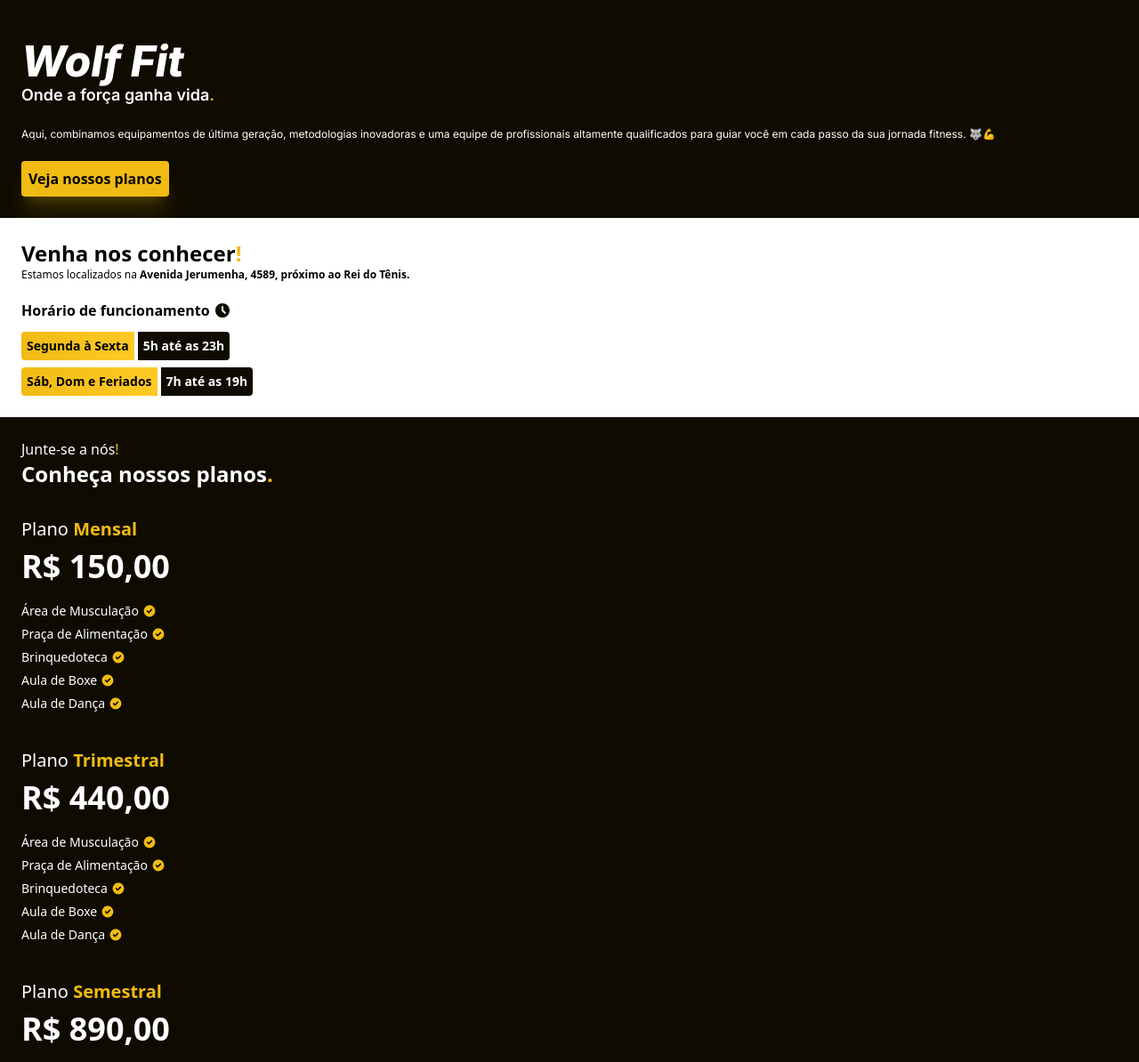
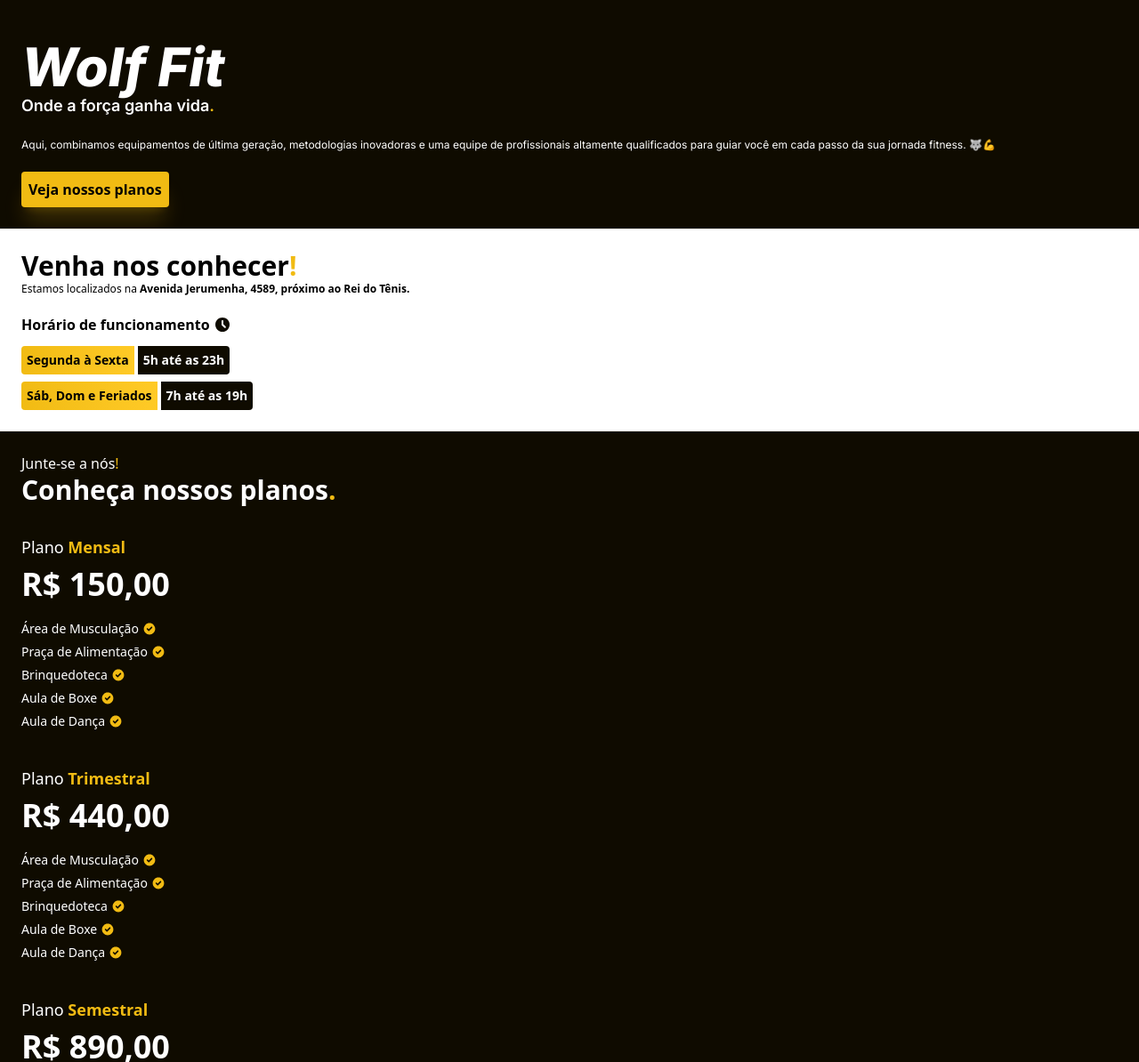
Before and after one commit to victorbpereira/wolfFit, a website: page src/index.html in a window 1280 px wide. Shown: the part 58-1252 px from the top of the page at 89% size. Drawn offline with Linux system fonts and the light colour scheme.

Commit message:
att fonts

```diff
--- a/src/index.html
+++ b/src/index.html
@@ -18,7 +18,7 @@
     </header>
 
     <section class="p-6">
-        <h1 class="font-inter text-white text-5xl font-extrabold italic">Wolf Fit</h1>
+        <h1 class="font-inter text-white text-6xl font-extrabold italic">Wolf Fit</h1>
         <h2 class="font-inter text-white text-lg font-semibold mb-5">Onde a força ganha vida<span class="text-[#F1BB13]">.</span></h2>
         <p class="font-inter text-white text-xs leading-5 mb-5">Aqui, combinamos equipamentos de última geração, metodologias inovadoras e uma equipe de profissionais altamente qualificados para guiar você em cada passo da sua jornada fitness. 🐺💪</p>
         <div class="bg-[#F1BB13] w-max rounded-sm p-2 shadow-xl shadow-[rgba(241,185,19,0.2)]">
@@ -27,7 +27,7 @@
     </section>
 
     <section class="bg-white p-6">
-        <h1 class="text-2xl font-bold">Venha nos conhecer<span class="text-[#F1BB13]">!</span></h1>
+        <h1 class="text-3xl font-bold">Venha nos conhecer<span class="text-[#F1BB13]">!</span></h1>
         <p class="text-xs mb-5">Estamos localizados na <span class="font-semibold">Avenida Jerumenha, 4589, próximo ao Rei do Tênis.</span></p>
 
         <div class="flex items-center gap-1 mb-3">
@@ -57,11 +57,11 @@
 
     <section class="p-6">
         <p class="text-white font-medium">Junte-se a nós<span class="text-[#F1BB13]">!</span></p>
-        <h1 class="text-white text-2xl font-bold mb-8">Conheça nossos planos<span class="text-[#F1BB13]">.</span></h1>
+        <h1 class="text-white text-3xl font-bold mb-8">Conheça nossos planos<span class="text-[#F1BB13]">.</span></h1>
 
         <div class="flex flex-col gap-10">
             <div>
-                <p class="text-white text-xl mb-2">Plano <span class="text-[#F1BB13] font-bold">Mensal</span></p>
+                <p class="text-white text-lg mb-2">Plano <span class="text-[#F1BB13] font-bold">Mensal</span></p>
                 <h1 class="text-white text-4xl font-bold mb-5">R$ 150,00</h1>
 
                 <div class="flex flex-col gap-1.5">
@@ -89,7 +89,7 @@
             </div>
 
             <div>
-                <p class="text-white text-xl mb-2">Plano <span class="text-[#F1BB13] font-bold">Trimestral</span></p>
+                <p class="text-white text-lg mb-2">Plano <span class="text-[#F1BB13] font-bold">Trimestral</span></p>
                 <h1 class="text-white text-4xl font-bold mb-5">R$ 440,00</h1>
 
                 <div class="flex flex-col gap-1.5">
@@ -115,8 +115,9 @@
                     </div>
                 </div>
             </div>
+
             <div>
-                <p class="text-white text-xl mb-2">Plano <span class="text-[#F1BB13] font-bold">Semestral</span></p>
+                <p class="text-white text-lg mb-2">Plano <span class="text-[#F1BB13] font-bold">Semestral</span></p>
                 <h1 class="text-white text-4xl font-bold mb-5">R$ 890,00</h1>
 
                 <div class="flex flex-col gap-1.5">
```
Also changed, not shown: src/output.css.
